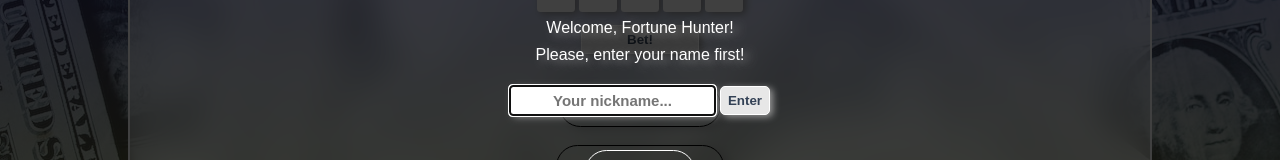
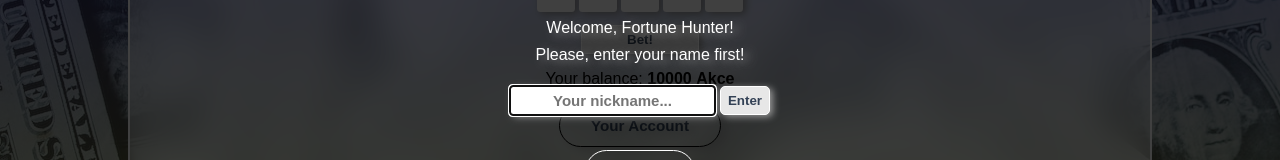
Before and after one commit to Marci101/lottokeeper-app, a React (Vite) app: page /user in a window 1280 px wide. Shown: the part 303-463 px from the top of the page. Built offline with nearby package versions, Linux system fonts and the light colour scheme.

Commit message:
userBalance logic improved

```diff
--- /dev/null
+++ b/src/common/features/userBalanceSlice.js
@@ -0,0 +1,22 @@
+import { createSlice } from '@reduxjs/toolkit';
+
+const initialState = {
+  userBalance: 10000,
+};
+
+export const userBalanceSlice = createSlice({
+  name: "yourBalance",
+  initialState,
+  reducers: {
+    increaseByAmount: (state, action) => {
+      state.userBalance += action.payload;
+    },
+    decrease: (state) => {
+      state.userBalance -= 500;
+    },
+  },
+});
+
+export const { increaseByAmount, decrease } = userBalanceSlice.actions;
+
+export default userBalanceSlice.reducer;
--- a/src/common/store/store.js
+++ b/src/common/store/store.js
@@ -2,11 +2,14 @@ import { configureStore } from '@reduxjs/toolkit';
 import modalReducer from '../features/modalSlice';
 import userNameReducer from '../features/userNameSlice';
 import userNumbersReducer from '../features/userNumbersSlice';
+import userBalanceReducer from '../features/userBalanceSlice';
 
 export const store = configureStore({
   reducer: {
     modal: modalReducer,
     yourName: userNameReducer,
     yourNumbers: userNumbersReducer,
+    yourBalance: userBalanceReducer,
+
   }
 });
--- /dev/null
+++ b/src/ui/components/balance/YourBalance.jsx
@@ -0,0 +1,13 @@
+import { useSelector } from "react-redux";
+import "./yourBalance.css";
+
+export default function YourBalance() {
+  const yourBalance = useSelector((state) => state.yourBalance.userBalance);
+
+  return (
+    <div id="balance">
+      <p>Your balance:&nbsp;</p>
+      <p className="your-balance">{yourBalance}&nbsp;Akce</p>
+    </div>
+  );
+}
--- /dev/null
+++ b/src/ui/components/balance/yourBalance.css
@@ -0,0 +1,15 @@
+#balance {
+  display: flex;
+  justify-content: center;
+  align-items: baseline;
+  flex-wrap: wrap;
+  row-gap: 11px;
+}
+
+#balance p {
+  margin: 0;
+}
+
+#balance .your-balance {
+  font-weight: 900;
+}
--- a/src/ui/components/userGenerate/GenerateNums.jsx
+++ b/src/ui/components/userGenerate/GenerateNums.jsx
@@ -2,6 +2,7 @@ import { useState, useEffect } from 'react';
 import { useDispatch } from 'react-redux';
 import { yourUserNums } from '../../../common/features/userNumbersSlice';
 import { showModal } from "../../../common/features/modalSlice";
+import { decrease } from "../../../common/features/userBalanceSlice";
 import ModalPopUp from '../modal/ModalPopUp';
 import { getCurrentDate } from '../../../common/utils/currentDate';
 import "./generateNums.css";
@@ -35,6 +36,8 @@ export default function GenerateNums() {
     if (fiveGoodNumInput === 5) {
       setUserNums(userNums);
       dispatch(yourUserNums({userNums: Object.values(userNums), date: getCurrentDate()}));
+      console.log("DESC!");
+      dispatch(decrease());
     }
   }
 
--- a/src/ui/layout/layout.css
+++ b/src/ui/layout/layout.css
@@ -10,6 +10,6 @@
   background-color: #ffffff5c;
 }
 
-#layout div:nth-child(2){
+#layout > div:nth-child(2){
   flex-grow: 1;
 }
--- a/src/ui/pages/account/UserAccountPage.jsx
+++ b/src/ui/pages/account/UserAccountPage.jsx
@@ -1,6 +1,7 @@
 import { useSelector } from 'react-redux';
 import ButtonRounded from '../../components/button/ButtonRounded';
 import FormYourName from '../../components/form/FormYourName';
+import YourBalance from '../../components/balance/YourBalance';
 import './UserAccountPage.css';
 
 export default function UserAccountPage() {
@@ -12,9 +13,7 @@ export default function UserAccountPage() {
         <p>Your nickname:&nbsp;</p><p id="your-nickname">{userName ? userName : "Fortune Hunter"}</p>
       </div>
       <FormYourName buttonText='Edit' />
-      <div className="balance">
-        <p>Your balance:&nbsp;</p><p className="your-balance">{`${ "10.000" }`}&nbsp;Akce</p>
-      </div>
+      <YourBalance />
       <ul>
         <ButtonRounded buttonText='Back' link='/user' />
       </ul>
--- a/src/ui/pages/account/userAccountPage.css
+++ b/src/ui/pages/account/userAccountPage.css
@@ -5,8 +5,7 @@
   padding: 20px 10px 0;
 }
 
-#user-account #your-name,
-#user-account .balance {
+#user-account #your-name {
   display: flex;
   justify-content: center;
   align-items: baseline;
@@ -15,17 +14,15 @@
   margin: 16px 0;
 }
 
-#user-account #your-name p,
-#user-account .balance p {
+#user-account #your-name p {
   margin: 0;
 }
 
-#user-account #your-name #your-nickname,
-#user-account .balance .your-balance {
+#user-account #your-name #your-nickname {
   font-weight: 900;
 }
 
-#user-account .balance {
+#user-account #balance {
   margin: 26px 0 16px;
 }
 
--- a/src/ui/pages/user/UserPage.jsx
+++ b/src/ui/pages/user/UserPage.jsx
@@ -1,6 +1,7 @@
 import { useEffect } from "react";
 import { useSelector, useDispatch } from "react-redux";
 import { showModal } from "../../../common/features/modalSlice";
+import YourBalance from "../../components/balance/YourBalance";
 import ButtonRounded from "../../components/button/ButtonRounded";
 import GenerateNums from "../../components/userGenerate/GenerateNums";
 import ModalPopUp from "../../components/modal/ModalPopUp";
@@ -22,6 +23,7 @@ export default function UserPage() {
           <ButtonRounded buttonText="Your Numbers" link="numbers" />
         </ul>
       </section>
+      <YourBalance />
       <section id="guess-nums">
         <div id="user-name">
           <p>Let&apos;s go,&nbsp;</p>
--- a/src/ui/pages/user/userPage.css
+++ b/src/ui/pages/user/userPage.css
@@ -2,7 +2,6 @@
   display: flex;
   flex-direction: column-reverse;
   justify-content: flex-end;
-  gap: 30px;
   width: 100%;
   padding: 20px 5px 0;
 }
@@ -42,6 +41,10 @@
   font-weight: 900;
 }
 
+#user-page #balance {
+  margin: 16px 0 16px;
+}
+
 #user-page #group-buttons ul {
   display: flex;
   flex-direction: column;
@@ -57,3 +60,9 @@
     padding: 75px 5px 0;
   }
 }
+
+@media only screen and (max-height: 570px) {
+  #user-page {
+    padding: 5px 5px 0;
+  }
+}
```
Also changed, not shown: src/common/services/services_folder.txt (deleted), src/common/utils/utils_folder.txt (deleted).
